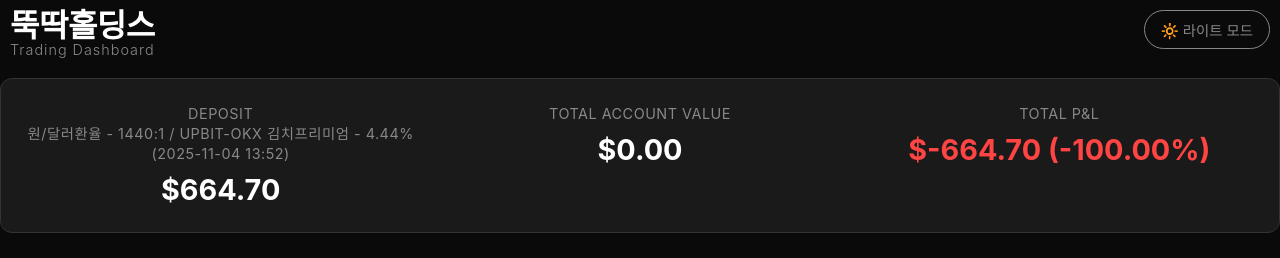
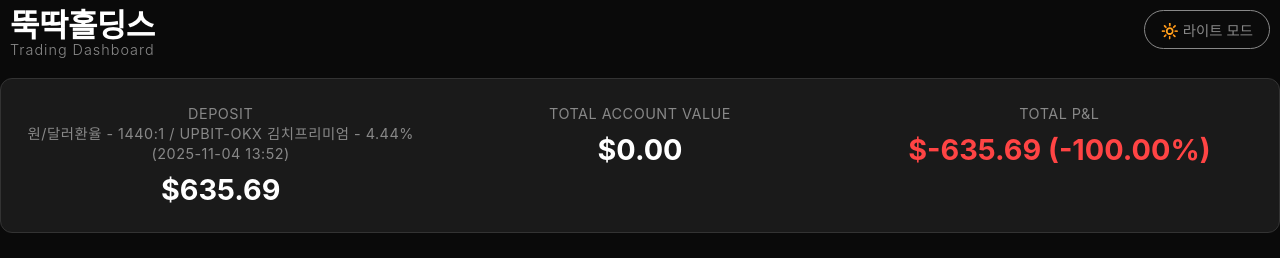
Before and after one commit to junjae92/okx-tracker-frontend, a React (Create React App) app: page / in a window 1280 px wide. Shown: the top 258 px of the page. Built offline with nearby package versions, Linux system fonts and the light colour scheme; no server answers; the HTML template or start-up script is replaced by a standard one.

Commit message:
Update App.tsx

```diff
--- a/src/App.tsx
+++ b/src/App.tsx
@@ -184,7 +184,7 @@ function App() {
     );
   }
 
-  const depositAmount = 664.7;
+  const depositAmount = 635.69;
   const totalBalance = parseFloat(balance?.data?.[0]?.totalEq || 0);
   const totalUnrealizedPnl = totalBalance - depositAmount;
   const profitPercentage = (totalUnrealizedPnl / depositAmount) * 100;
```
